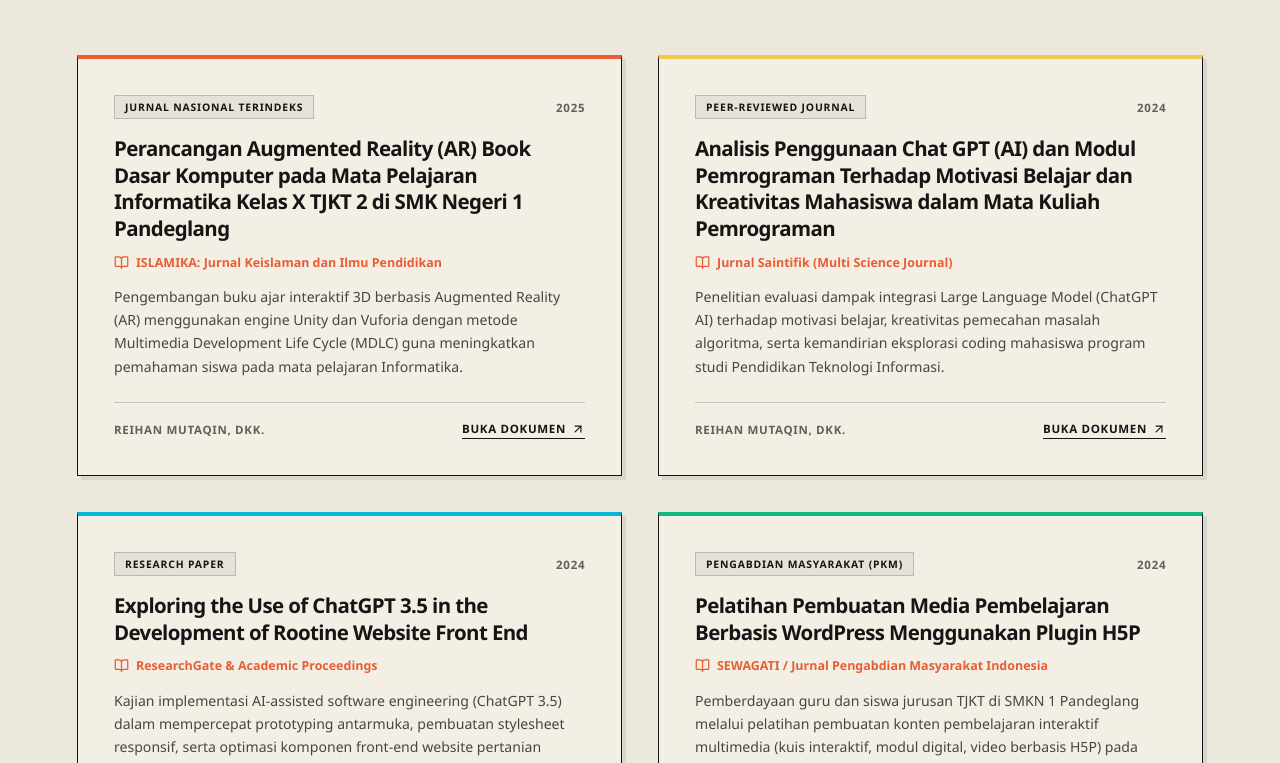
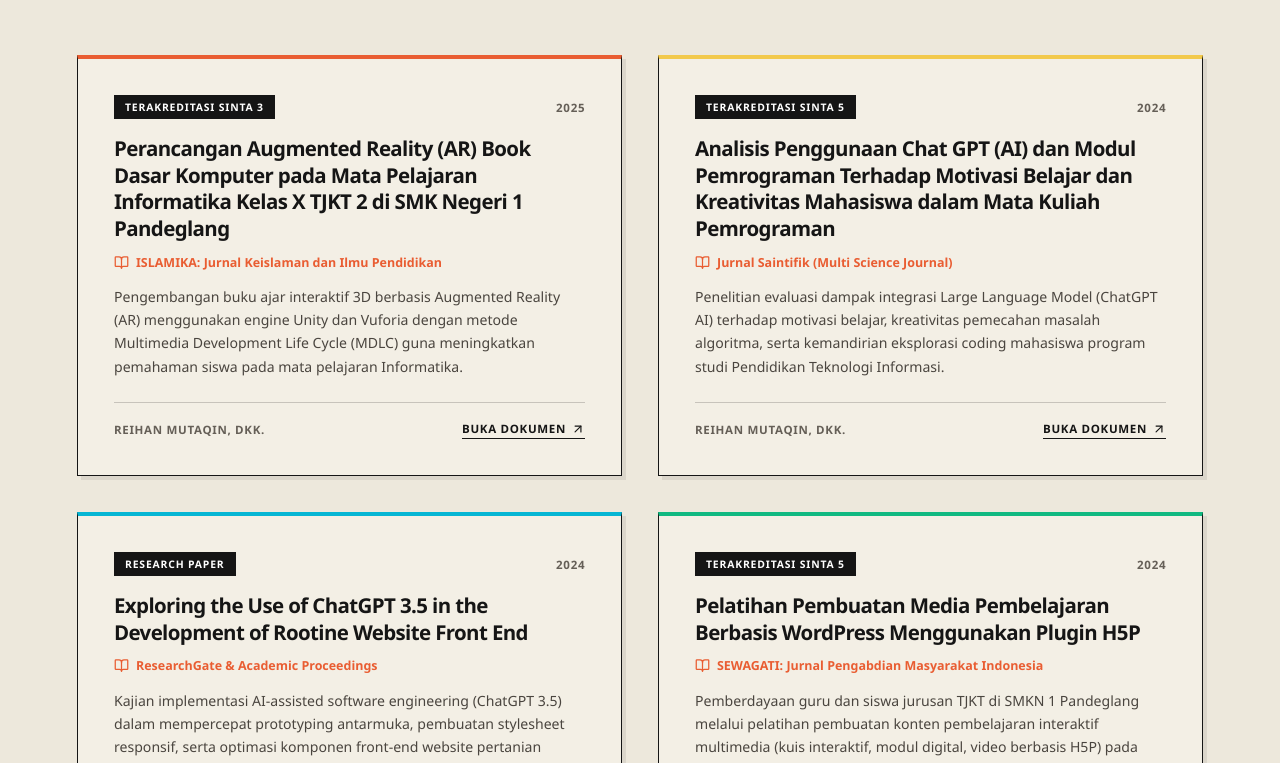
Before and after one commit to ReihanMutaqin/reihan, a React (Vite) app: page / in a window 1280 px wide. Shown: the part 10857-11620 px from the top of the page. Built offline with nearby package versions, Linux system fonts and the light colour scheme.

Commit message:
feat(publikasi): perbarui badge akreditasi resmi SINTA 3 dan SINTA 5 pada seluruh artikel jurnal

```diff
--- a/src/App.tsx
+++ b/src/App.tsx
@@ -331,7 +331,7 @@ const publications: Publication[] = [
     description:
       'Pengembangan buku ajar interaktif 3D berbasis Augmented Reality (AR) menggunakan engine Unity dan Vuforia dengan metode Multimedia Development Life Cycle (MDLC) guna meningkatkan pemahaman siswa pada mata pelajaran Informatika.',
     authors: 'Reihan Mutaqin, dkk.',
-    badge: 'Jurnal Nasional Terindeks',
+    badge: 'Terakreditasi SINTA 3',
     link: 'https://scholar.google.com/citations?user=ZcbqktkAAAAJ&hl=id',
     accent: '#e95d32',
   },
@@ -343,7 +343,7 @@ const publications: Publication[] = [
     description:
       'Penelitian evaluasi dampak integrasi Large Language Model (ChatGPT AI) terhadap motivasi belajar, kreativitas pemecahan masalah algoritma, serta kemandirian eksplorasi coding mahasiswa program studi Pendidikan Teknologi Informasi.',
     authors: 'Reihan Mutaqin, dkk.',
-    badge: 'Peer-Reviewed Journal',
+    badge: 'Terakreditasi SINTA 5',
     link: 'https://scholar.google.com/citations?user=ZcbqktkAAAAJ&hl=id',
     accent: '#f2c94c',
   },
@@ -361,13 +361,13 @@ const publications: Publication[] = [
   },
   {
     title: 'Pelatihan Pembuatan Media Pembelajaran Berbasis WordPress Menggunakan Plugin H5P',
-    journal: 'SEWAGATI / Jurnal Pengabdian Masyarakat Indonesia',
+    journal: 'SEWAGATI: Jurnal Pengabdian Masyarakat Indonesia',
     year: '2024',
     category: 'Pengabdian Masyarakat & Edukasi',
     description:
       'Pemberdayaan guru dan siswa jurusan TJKT di SMKN 1 Pandeglang melalui pelatihan pembuatan konten pembelajaran interaktif multimedia (kuis interaktif, modul digital, video berbasis H5P) pada CMS WordPress.',
     authors: 'Reihan Mutaqin, dkk.',
-    badge: 'Pengabdian Masyarakat (PkM)',
+    badge: 'Terakreditasi SINTA 5',
     link: 'https://scholar.google.com/citations?user=ZcbqktkAAAAJ&hl=id',
     accent: '#10b981',
   },
@@ -379,7 +379,7 @@ const publications: Publication[] = [
     description:
       'Strategi integrasi kompetensi teknis kejuruan (hard skill) dan kemampuan komunikasi adaptif serta kolaborasi tim (soft skill) untuk meningkatkan kesiapan kerja lulusan SMK di era transformasi digital.',
     authors: 'Reihan Mutaqin, dkk.',
-    badge: 'Pengabdian Masyarakat (PkM)',
+    badge: 'Terakreditasi SINTA 5',
     link: 'https://scholar.google.com/citations?user=ZcbqktkAAAAJ&hl=id',
     accent: '#7c3aed',
   },
@@ -391,7 +391,7 @@ const publications: Publication[] = [
     description:
       'Perancangan dan implementasi website portal pelayanan administrasi desa guna mendukung transparansi data publik, publikasi agenda desa, serta mempermudah pengajuan permohonan layanan bagi warga.',
     authors: 'Reihan Mutaqin, dkk.',
-    badge: 'Publikasi Pengabdian',
+    badge: 'Terakreditasi SINTA 5',
     link: 'https://scholar.google.com/citations?user=ZcbqktkAAAAJ&hl=id',
     accent: '#0284c7',
   },
--- a/src/index.css
+++ b/src/index.css
@@ -992,13 +992,13 @@ ul {
 .publication-card__badge {
   display: inline-block;
   padding: 4px 10px;
-  background: rgba(21, 21, 21, 0.06);
-  border: 1px solid var(--line);
+  background: var(--ink);
+  border: 1px solid var(--ink);
   font-size: 0.65rem;
   font-weight: 800;
   letter-spacing: 0.08em;
   text-transform: uppercase;
-  color: var(--ink);
+  color: #fff;
 }
 
 .publication-card__year {
```
